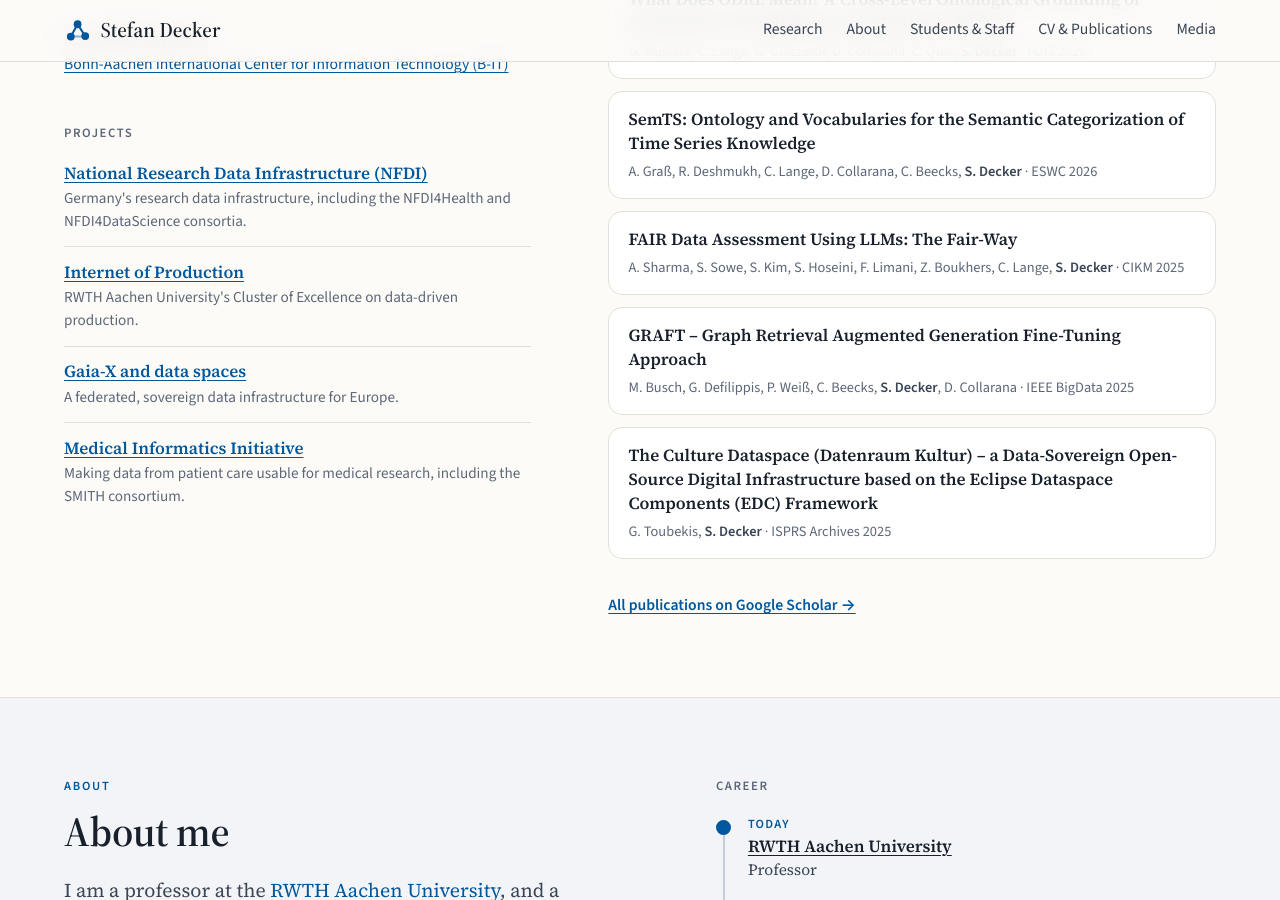
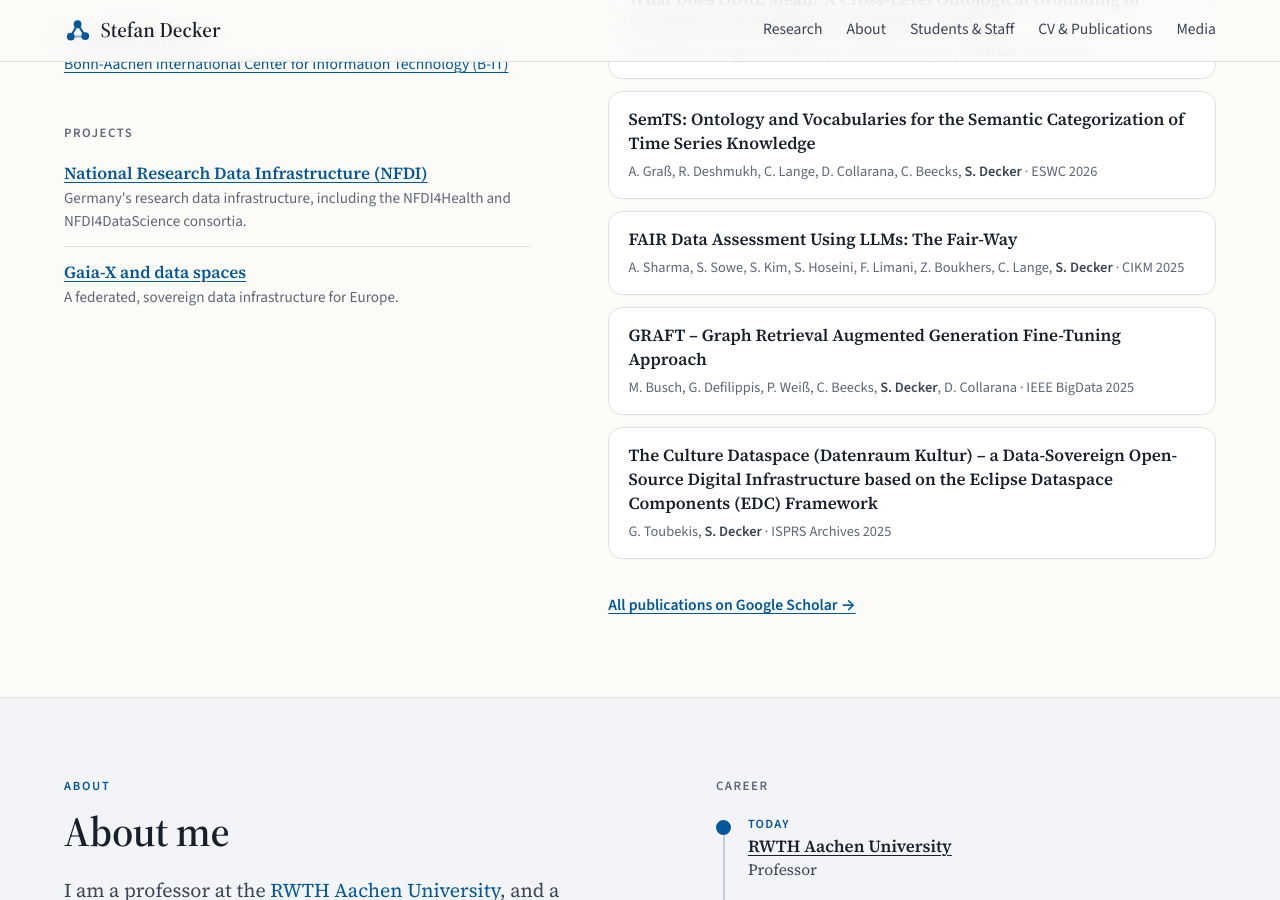
Before and after one commit to stefanjdecker/stefanjdecker.github.io, a Jekyll site: the page built from index.html, in a window 1280 px wide and 900 px high, scrolled down 2334 px. Built offline with Jekyll 4.4.1, drawn with Linux system fonts in a browser that asks for light colours.

Commit message:
Remove Internet of Production and Medical Informatics Initiative from current projects
Co-Authored-By: Claude Opus 5.5 <noreply@anthropic.com>

```diff
--- a/_data/current.yml
+++ b/_data/current.yml
@@ -17,15 +17,9 @@ projects:
   - title: National Research Data Infrastructure (NFDI)
     text: Germany's research data infrastructure, including the NFDI4Health and NFDI4DataScience consortia.
     url: https://www.nfdi.de/
-  - title: Internet of Production
-    text: RWTH Aachen University's Cluster of Excellence on data-driven production.
-    url: https://www.iop.rwth-aachen.de/
   - title: Gaia-X and data spaces
     text: A federated, sovereign data infrastructure for Europe.
     url: https://gaia-x.eu/
-  - title: Medical Informatics Initiative
-    text: Making data from patient care usable for medical research, including the SMITH consortium.
-    url: https://www.medizininformatik-initiative.de/en
 
 publications:
   - year: 2026
```
